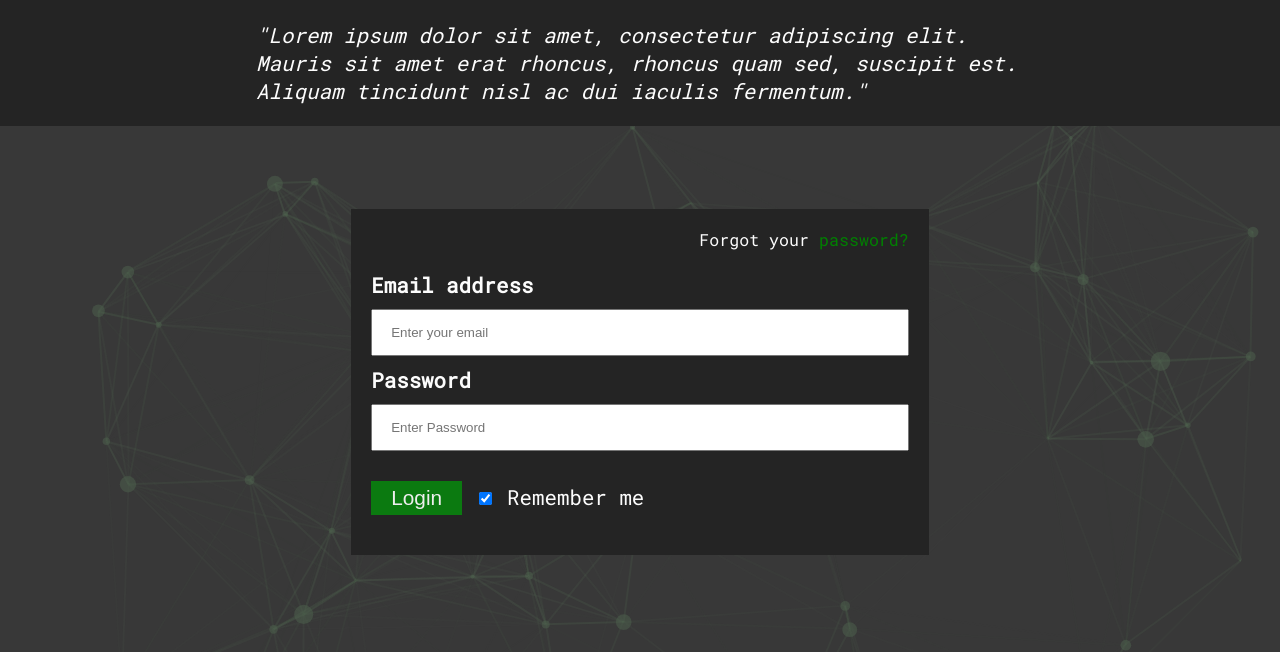
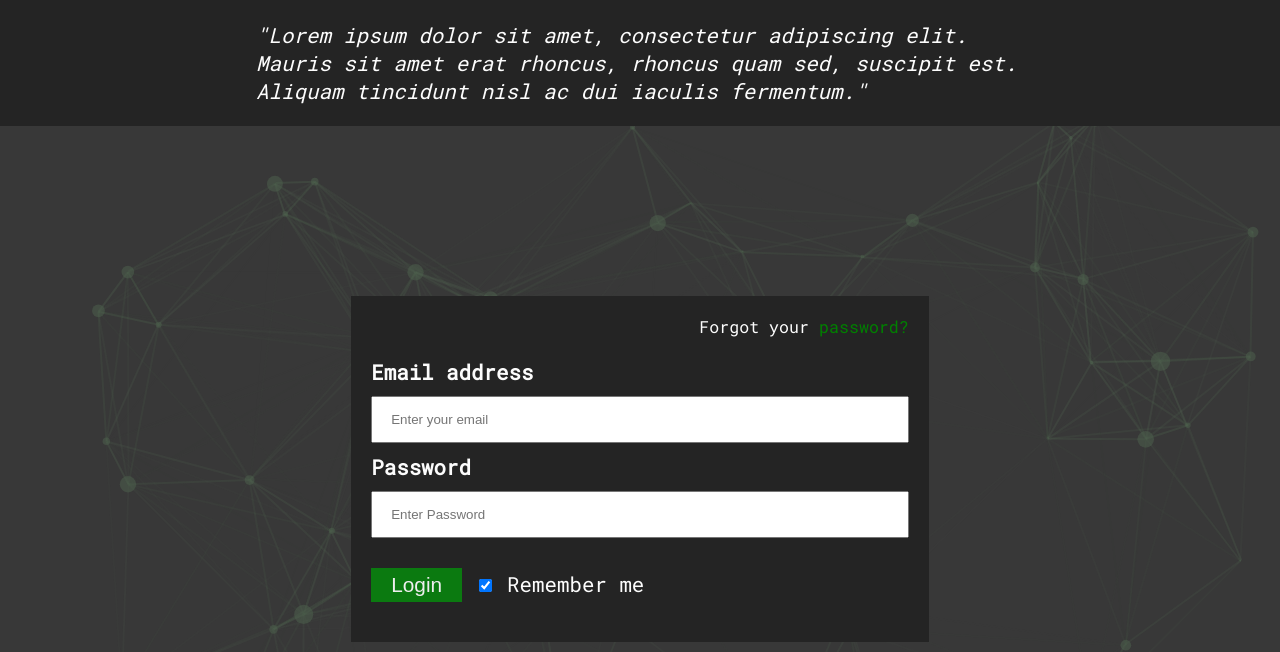
Before and after one commit to MarkWinkler/Website, a plain HTML site: page index.html in a window 1280 px wide. Shown: the part 149-801 px from the top of the page. Drawn offline with Linux system fonts and the light colour scheme; animation ran at ten frames a second.

Commit message:
Login updated to button to allow advance without php backend and some more mobile sizes updated

```diff
--- a/css/default.css
+++ b/css/default.css
@@ -83,6 +83,7 @@ section {
 	padding: 20px;
 	position: relative;
 	z-index: 1;
+	width: 80%;
 }
 
 .loginForm {
@@ -90,6 +91,10 @@ section {
 	margin: 5% auto 15% auto;
 	border: 1px solid #888;
 	width: 80%;
+}
+
+#login {
+	padding-top: 20px;
 }
 
 @keyframes loginFade {
@@ -412,7 +417,7 @@ nav li:last-child a {
 		margin: 0 auto;
 	}
 	.loginWindow {
-		width: 80%;
+		margin-top: 50px;
 	}
 }
 
@@ -428,6 +433,10 @@ nav li:last-child a {
 @media screen and (min-width: 768px) {
 	.profileButton {
 		width: 100%;
+	}
+
+	.loginWindow {
+		margin-top: 80px;
 	}
 
 }
@@ -458,6 +467,9 @@ nav li:last-child a {
 	.flex-grid {
 		display: flex;
 	}
+	.loginWindow {
+		margin-top: 150px;
+	}
 }
 
 
@@ -477,6 +489,7 @@ nav li:last-child a {
 
 	.loginWindow {
 		width: 50%;
+		margin-top: 200px;
 	}
 
 	.profileButton {
--- a/index.html
+++ b/index.html
@@ -43,22 +43,28 @@ Website with login page and map using Google Maps API
 
     <div id="particles-js"></div> <!-- Background animation -->
     <section id="login">
-      <form class="loginWindow" action="home.html" method="post">
-        <div class="forgotPrompt">Forgot your <a href="www.isitchristmas.com">password?</a></div>
+      <form class="loginWindow">
+        <div class="forgotPrompt">Forgot your <a href="#ok">password?</a></div>
           <label for="uname"><b>Email address</b></label>
           <input type="email" placeholder="Enter your email" name="uname" required>
 
           <label for="psw"><b>Password</b></label>
           <input type="password" placeholder="Enter Password" name="psw" required>
 
-          <button type="submit" class="button">Login</button>
+          <a href="https://markwinkler.github.io/websiteTask/home.html">
+            <button class="button" type="button" href="">Login</button>
+          </a>
           <label>
-
             <input type="checkbox" checked="checked" name="remember"> Remember me
           </label>
         </form>
-      </form>
+      </form><div>
+
+
+    </div>
+
     </section>
+
 
   <!-- From: https://github.com/VincentGarreau/particles.js/ -->
     <script src="scripts/particles.js"></script>
```
